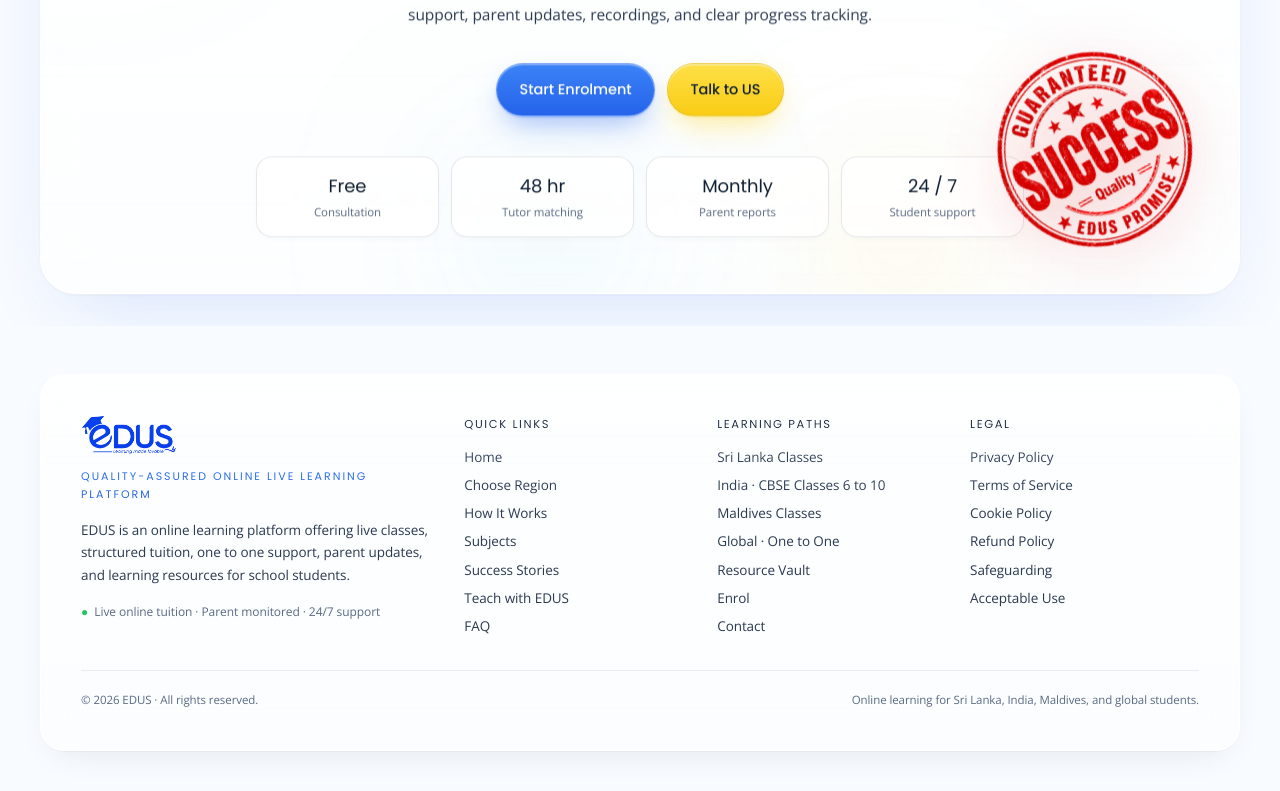
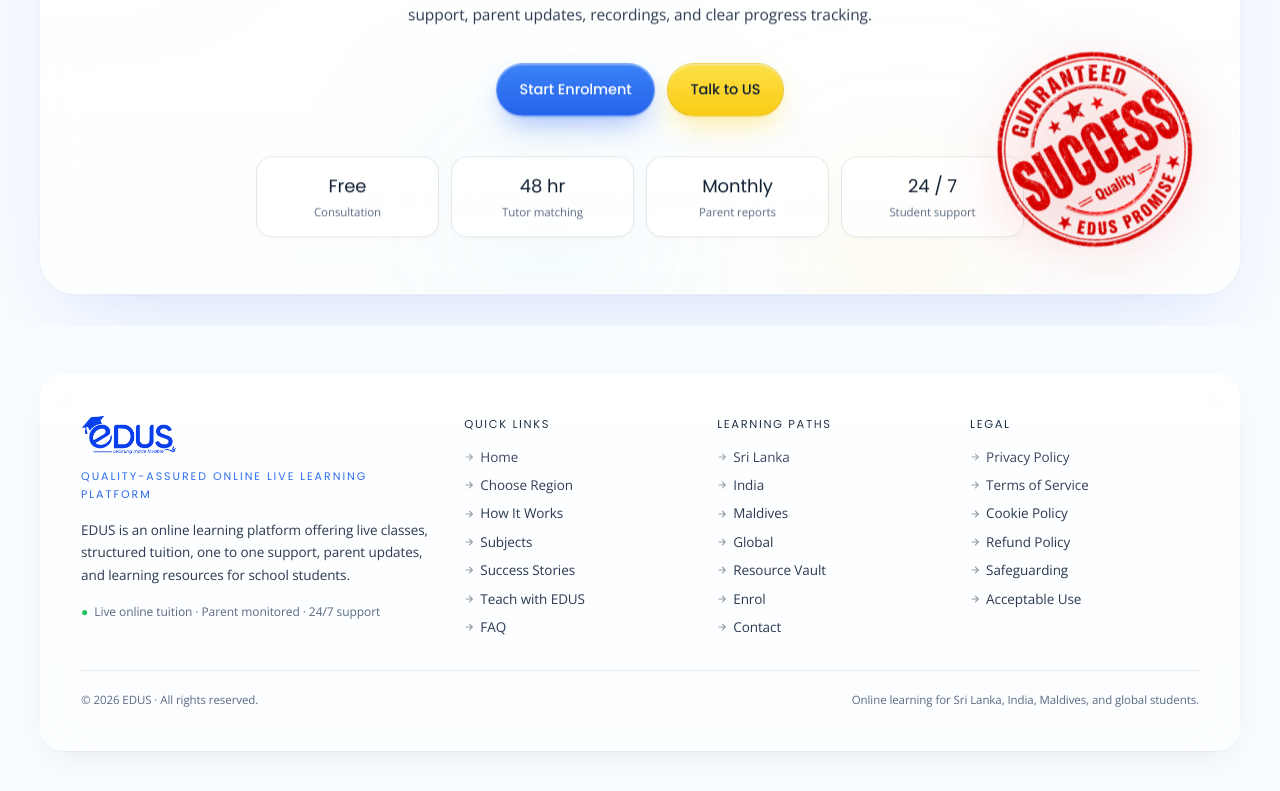
Before and after one commit to edustutor/edusmainwebsite, a Next.js app: page / in a window 1280 px wide. Shown: the part 10262-11053 px from the top of the page. Built offline with nearby package versions, Linux system fonts and the light colour scheme.

Commit message:
feat: update SiteFooter component with simplified path labels and enhance link styling

```diff
--- a/components/SiteFooter.tsx
+++ b/components/SiteFooter.tsx
@@ -12,11 +12,11 @@
 ];
 
 const PATHS = [
-  { label: "Sri Lanka Classes", href: "/sl" },
-  { label: "India · CBSE Classes 6 to 10", href: "/in" },
-  { label: "Maldives Classes", href: "/mv" },
-  { label: "Global · One to One", href: "/global" },
-  { label: "Resource Vault", href: "/#resources" },
+  { label: "Sri Lanka", href: "/sl" },
+  { label: "India", href: "/in" },
+  { label: "Maldives", href: "/mv" },
+  { label: "Global", href: "/global" },
+  { label: "Resource Vault", href: "https://wiki.edustutor.com/", external: true },
   { label: "Enrol", href: "https://signup.edustutor.com/", external: true },
   { label: "Contact", href: "/contact" },
 ];
@@ -97,12 +97,17 @@
                 href={l.href}
                 target="_blank"
                 rel="noopener noreferrer"
-                className="text-[#2B3950] hover:text-[#2563EB] transition"
+                className="group inline-flex items-center gap-1.5 text-[#2B3950] hover:text-[#2563EB] transition"
               >
+                <FooterArrow />
                 {l.label}
               </a>
             ) : (
-              <Link href={l.href} className="text-[#2B3950] hover:text-[#2563EB] transition">
+              <Link
+                href={l.href}
+                className="group inline-flex items-center gap-1.5 text-[#2B3950] hover:text-[#2563EB] transition"
+              >
+                <FooterArrow />
                 {l.label}
               </Link>
             )}
@@ -112,3 +117,20 @@
     </div>
   );
 }
+
+function FooterArrow() {
+  return (
+    <svg
+      width="10"
+      height="10"
+      viewBox="0 0 24 24"
+      fill="none"
+      stroke="currentColor"
+      strokeWidth="2.6"
+      aria-hidden
+      className="shrink-0 opacity-50 group-hover:opacity-100 group-hover:translate-x-0.5 transition"
+    >
+      <path d="M5 12h14M13 5l7 7-7 7" strokeLinecap="round" strokeLinejoin="round" />
+    </svg>
+  );
+}
```
